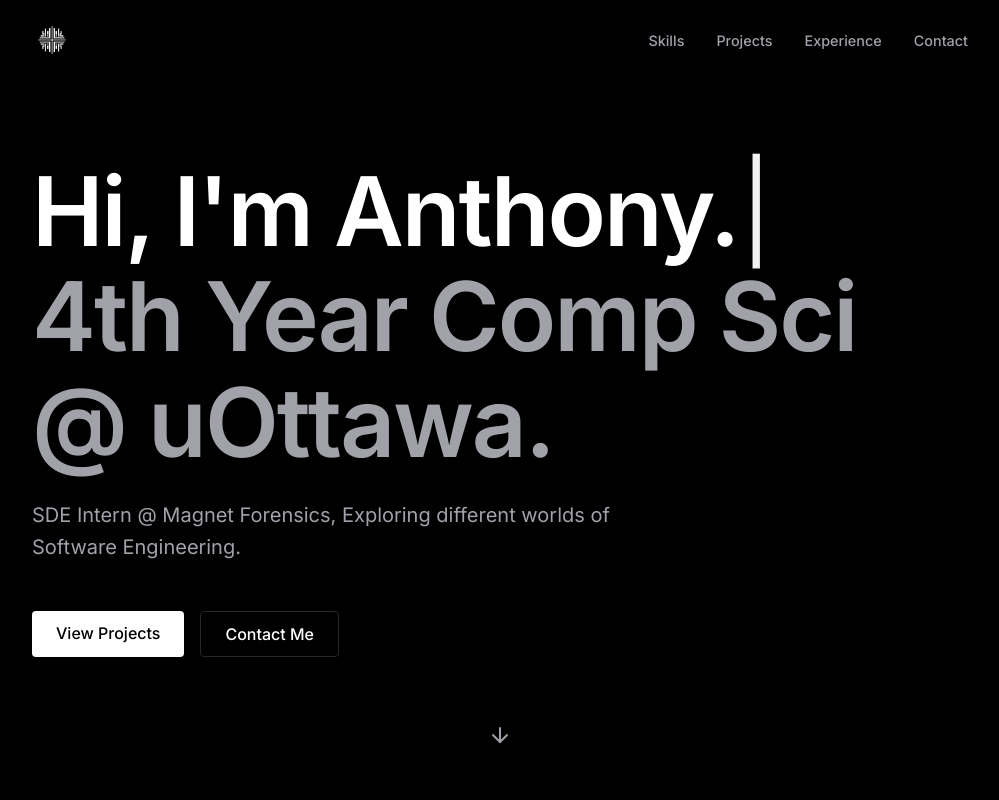
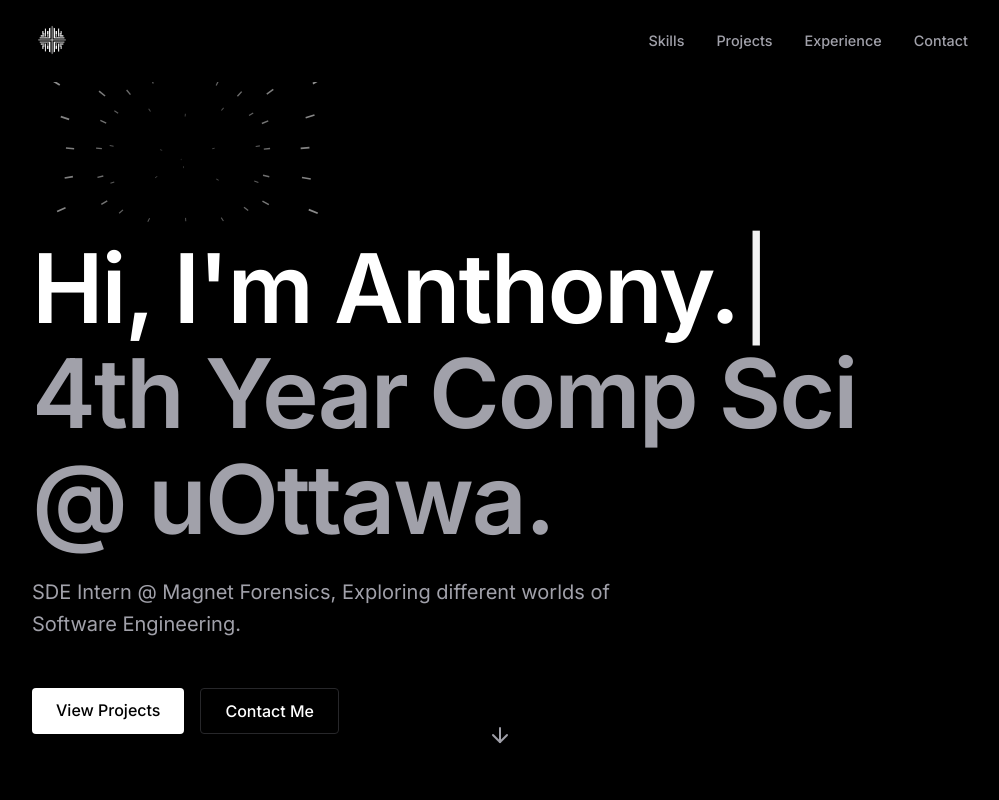
Before and after one commit to Ayprusss/AnthonyLe, a React (Create React App) app: page / in a window 1280 px wide. Shown: the top 800 px of the page, without its empty margins (140-1139 px from the left). Built offline with nearby package versions, Linux system fonts and the light colour scheme.

Commit message:
altered hero section to include ripple background

```diff
--- a/src/Components/Hero.js
+++ b/src/Components/Hero.js
@@ -3,6 +3,7 @@ import { motion } from 'framer-motion';
 import { ArrowDown } from 'lucide-react';
 import { Link } from 'react-scroll';
 import './Hero.css';
+import HeroRippleBackground from './HeroRippleBackground';
 
 const TypewriterText = ({ text }) => {
     const [currentText, setCurrentText] = useState('');
@@ -36,6 +37,16 @@ const Hero = () => {
     return (
         <section className="hero-section">
             <motion.div
+                className="hero-ripple-layer"
+                initial={{ opacity: 0 }}
+                animate={{ opacity: 1 }}
+                transition={{ duration: 0.8, ease: "easeOut" }}
+            >
+                <HeroRippleBackground />
+            </motion.div>
+
+            <div className="hero-content">
+                <motion.div
                     initial={{ opacity: 0, y: 30 }}
                     animate={{ opacity: 1, y: 0 }}
                     transition={{ duration: 0.8, ease: "easeOut" }}
@@ -56,6 +67,7 @@ const Hero = () => {
                         </Link>
                     </div>
                 </motion.div>
+            </div>
 
             <motion.div
                 className="scroll-indicator"
```
Lines whose indentation alone changed are shown as unchanged.
